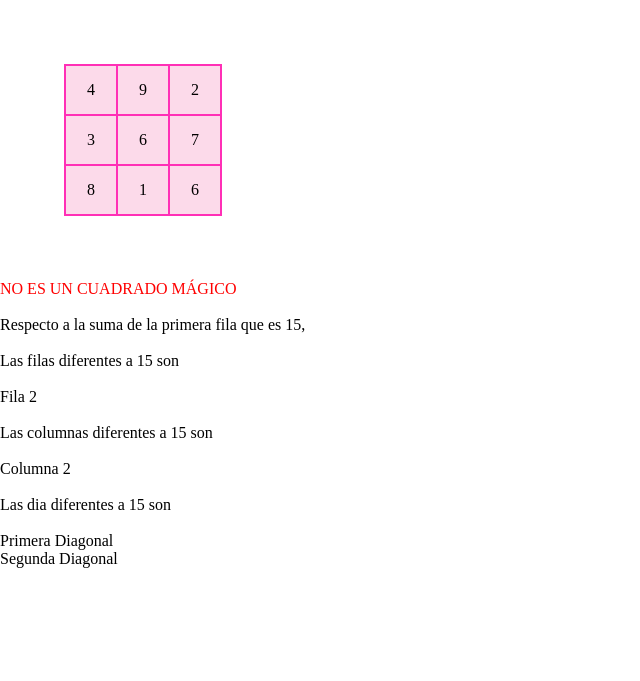
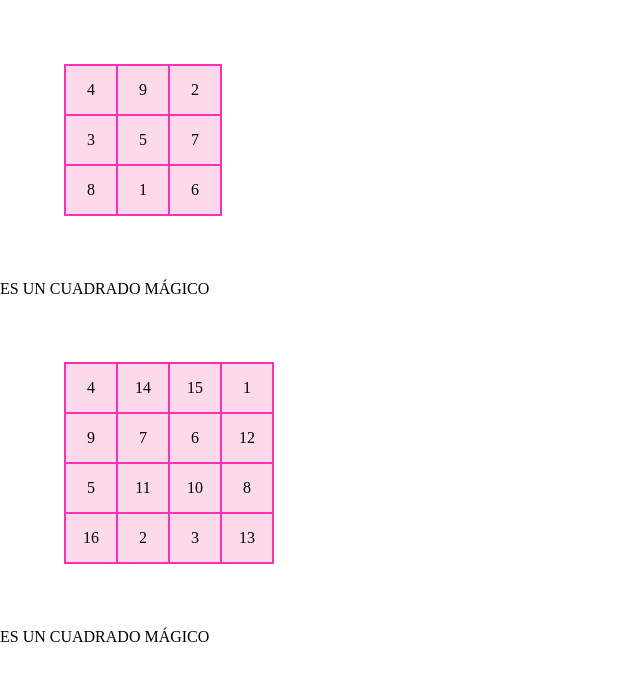
Before and after one commit to raulbrocal/DWS, a PHP site: page /cuadrado_magico.php in a window 1280 px wide. Shown: the top 681 px of the page, without its empty margins (0-640 px from the left). Run offline with PHP 8.4, Linux system fonts and the light colour scheme.

Commit message:
Programa terminado

```diff
--- a/practica/cuadrado_magico.php
+++ b/practica/cuadrado_magico.php
@@ -176,14 +176,24 @@
             }
         };
 
-        $objeto = new CuadradoMagico($matriz = [
+        $objeto1 = new CuadradoMagico($matriz = [
             $array = [4, 9, 2],
-            $array = [3, 6, 7],
+            $array = [3, 5, 7],
             $array = [8, 1, 6]
         ]);
 
-        $objeto->analizarCuadradoMagico();
-        $objeto->pintar();
+        $objeto2 = new CuadradoMagico($matriz = [
+            $array = [4, 14, 15, 1],
+            $array = [9, 7, 6, 12],
+            $array = [5, 11, 10, 8],
+            $array = [16, 2, 3, 13]
+        ]);
+
+        $objeto1->analizarCuadradoMagico();
+        $objeto1->pintar();
+
+        $objeto2->analizarCuadradoMagico();
+        $objeto2->pintar();
 
         ?>
     </div>
```
